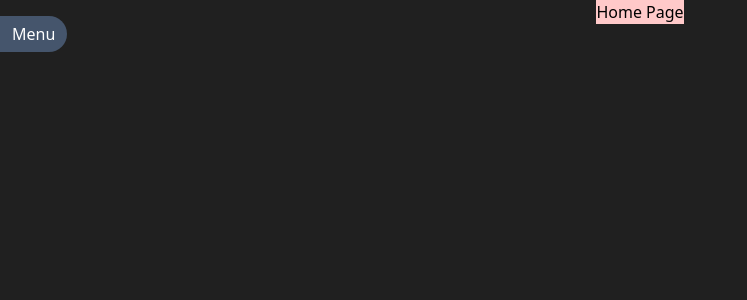
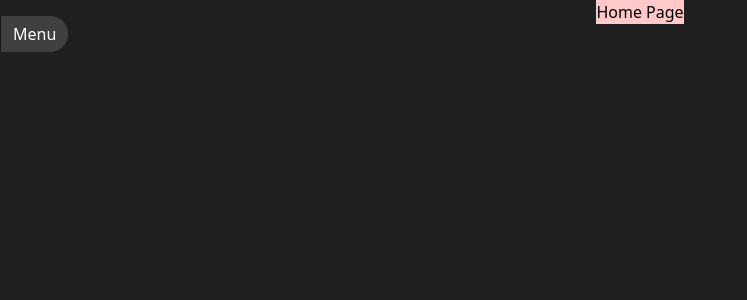
Before and after one commit to SNelson723/portfolio, a React (Vite) app: page / in a window 1280 px wide. Shown: the top 300 px of the page, without its empty margins (0-747 px from the left). Built offline with nearby package versions, Linux system fonts and the light colour scheme.

Commit message:
Meshes the bg styling more for Sidebar. Stopping for now

```diff
--- a/src/components/Sidebar.tsx
+++ b/src/components/Sidebar.tsx
@@ -1,6 +1,6 @@
 import { useRef } from "react";
 const className =
-  "absolute top-0 left-0 h-full bg-[#303030] text-white z-50 data-[display=closed]:w-0 data-[display=open]:w-64 transition-all duration-300";
+  "absolute top-0 left-0 h-full bg-[#303030] text-white z-50 data-[display=closed]:w-0 data-[display=open]:w-48 transition-all duration-300";
 const Sidebar = () => {
   const ref = useRef<HTMLDivElement>(null);
   const iconRef = useRef<HTMLDivElement>(null);
@@ -24,7 +24,7 @@ const Sidebar = () => {
           ref={iconRef}
           onClick={handleRef}
           data-display="closed"
-          className={`absolute top-4 data-[display=open]:left-64 data-[display=closed]:left-0 cursor-pointer bg-slate-600 px-3 py-1.5 rounded-r-full transition-all duration-300`}
+          className={`absolute top-4 data-[display=open]:left-48 data-[display=closed]:left-0 cursor-pointer bg-[#404040] border-l border-l-[#181818] px-3 py-1.5 rounded-r-full transition-all duration-300`}
         >
           Menu
         </div>
```
